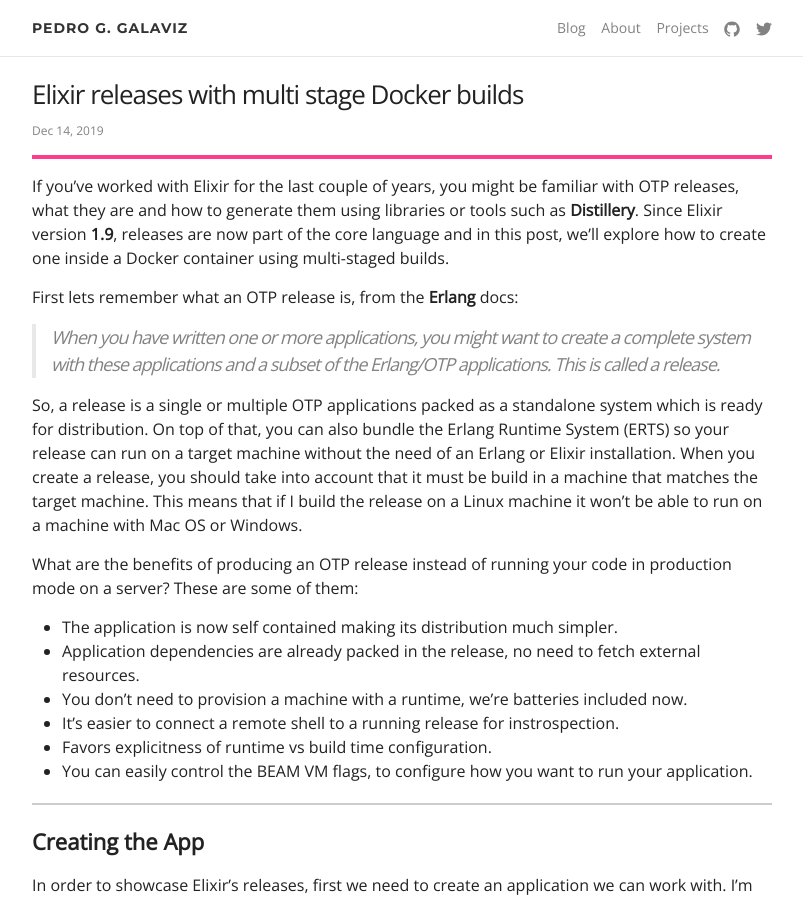
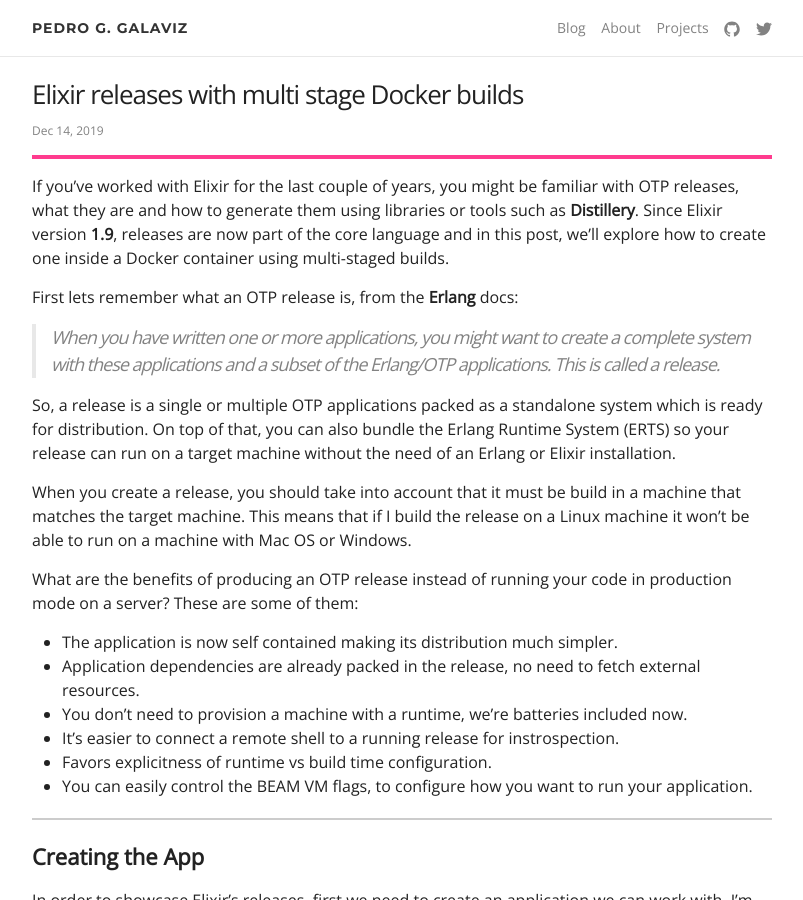
Before and after one commit to pggalaviz/pggalaviz, a Jekyll site: the page built from _posts/2019-12-14-elixir-releases-with-multi-stage-docker-builds.md, in a window 1280 px wide and 900 px high. Shown: the whole window, without its empty margins (238-1041 px from the left). Built offline with Jekyll 4.4.1, drawn with Linux system fonts in a browser that asks for light colours; comment, search, counter and statistics services are not loaded; part of the change alters nothing that is shown.

```diff
--- a/_posts/2019-12-14-elixir-releases-with-multi-stage-docker-builds.md
+++ b/_posts/2019-12-14-elixir-releases-with-multi-stage-docker-builds.md
@@ -22,6 +22,7 @@ So, a release is a single or multiple OTP applications packed as a standalone
 system which is ready for distribution. On top of that, you can also bundle the
 Erlang Runtime System (ERTS) so your release can run on a target machine without
 the need of an Erlang or Elixir installation.
+
 When you create a release, you should take into account that it must be build in
 a machine that matches the target machine. This means that if I build the release
 on a Linux machine it won't be able to run on a machine with Mac OS or Windows.
@@ -70,7 +71,7 @@ $ mix phx.server
 If everything goes well, you can visit `http://localhost:4000` in your browser
 and you'll find the Phoenix homepage:
 
-![Phoenix screenshot](/assets/img/posts/2019/vanilla_phoenix.png)
+![Phoenix screenshot](/assets/img/posts/2019/phoenix_base.png)
 
 ---
 
```
Also changed, not shown: assets/img/posts/2019/phoenix_base.png (renamed from assets/img/posts/2019/vanilla_phoenix.png).
